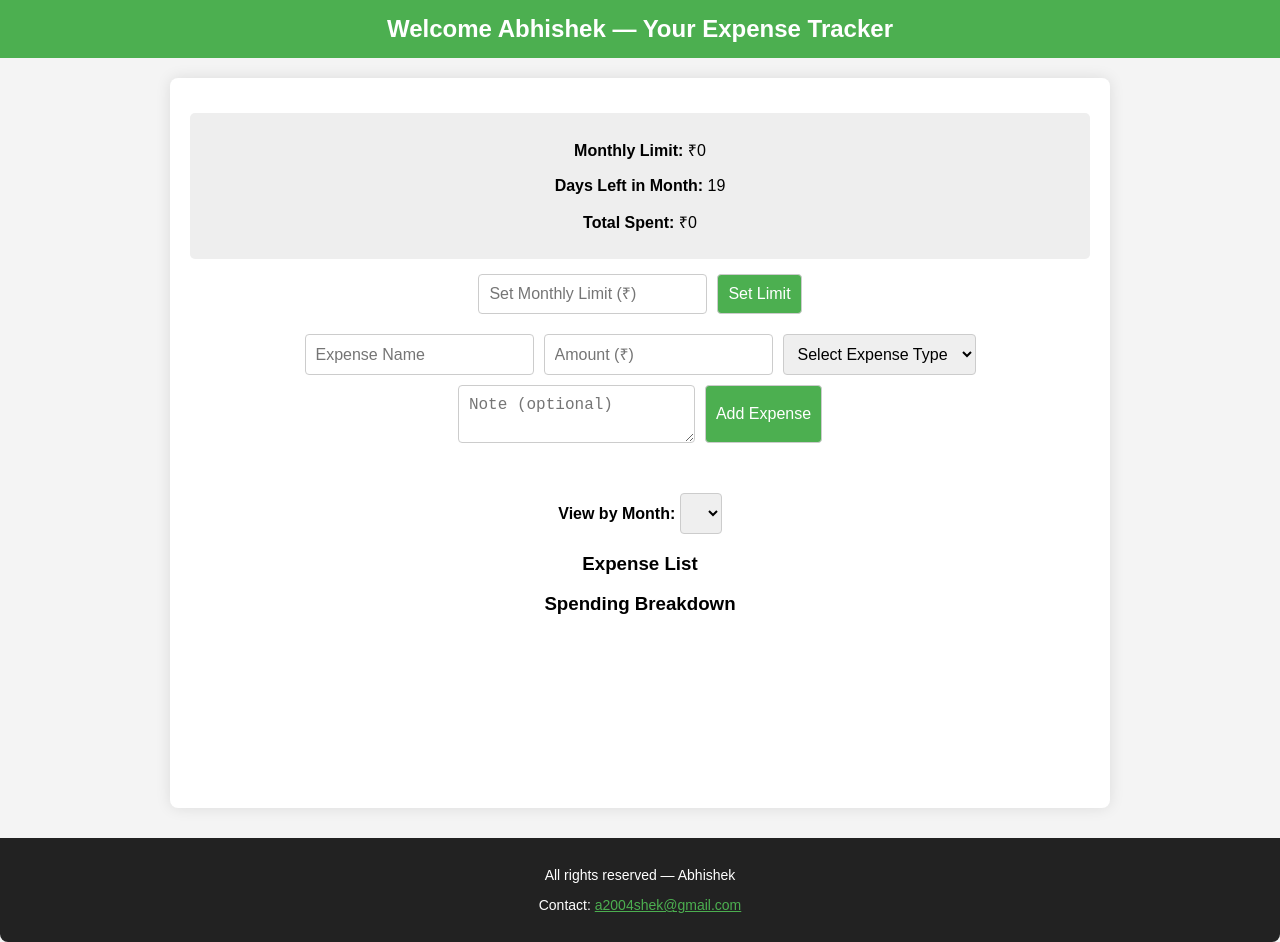
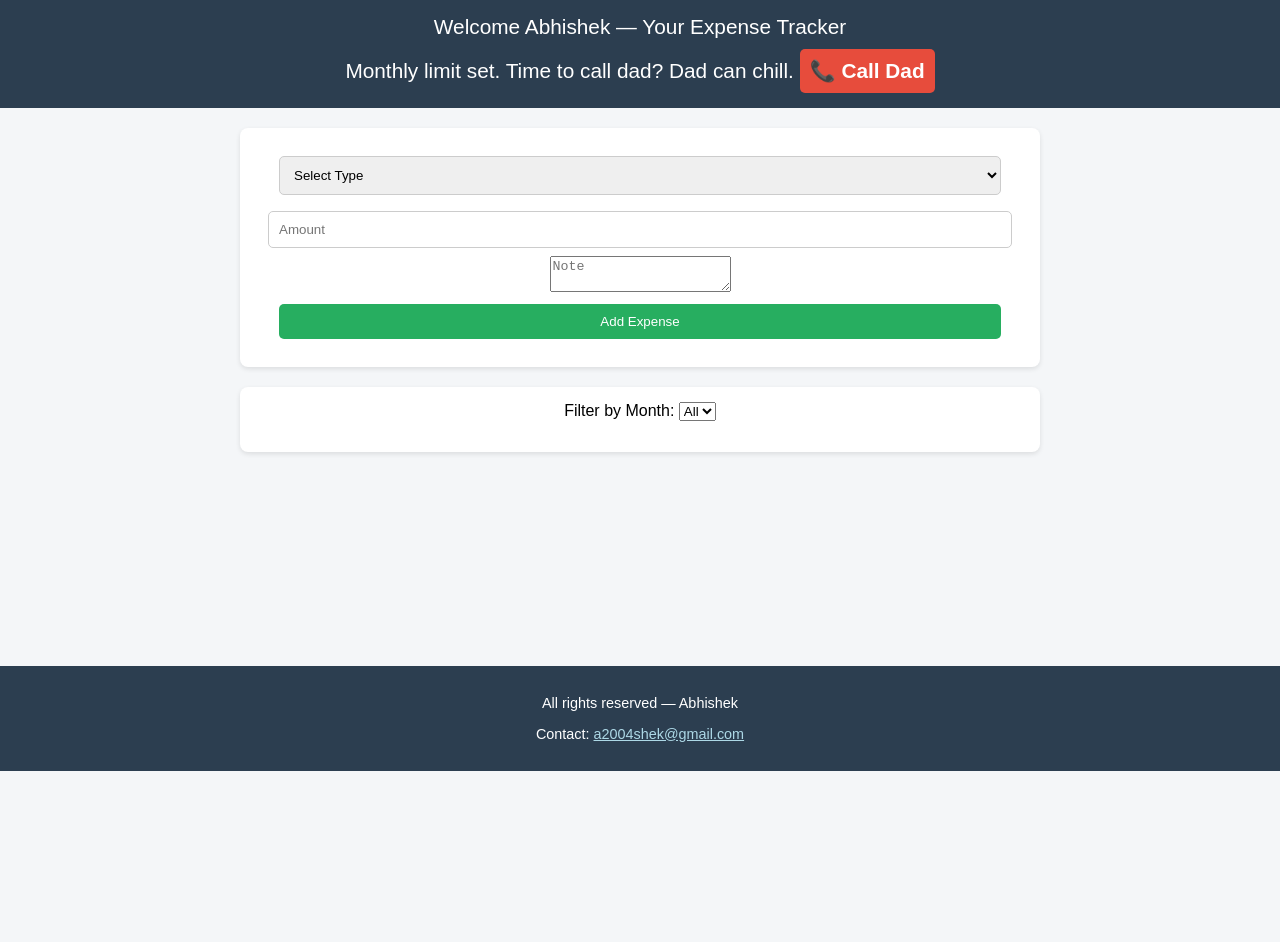
Before and after one commit to abnegative2904/expense-tracker, a website: page public/index.html in a window 1280 px wide. After the commit the page ends 800 px from the top, so only its background shows below. Drawn offline with nearby package versions, Linux system fonts and the light colour scheme; no server answers.

Commit message:
Update index.html

```diff
--- a/public/index.html
+++ b/public/index.html
@@ -3,265 +3,198 @@
 <head>
     <meta charset="UTF-8">
     <meta name="viewport" content="width=device-width, initial-scale=1.0">
-<title>Expense Tracker</title>
+    <title>Abhishek's Expense Tracker</title>
     <script src="https://cdn.jsdelivr.net/npm/chart.js"></script>
     <style>
         body {
             font-family: Arial, sans-serif;
-        background: #f4f4f4;
+            background: #f4f6f8;
             margin: 0;
             padding: 0;
             text-align: center;
         }
         header {
-        background: #4CAF50;
+            background: #2c3e50;
             color: white;
             padding: 15px;
-        font-size: 24px;
-        font-weight: bold;
+            font-size: 1.3em;
         }
-    .container {
-        max-width: 900px;
-        margin: 20px auto;
+        main {
+            max-width: 800px;
+            margin: auto;
+            padding: 20px;
+        }
+        form {
             background: white;
             padding: 20px;
             border-radius: 8px;
-        box-shadow: 0 0 15px rgba(0,0,0,0.1);
+            margin-bottom: 20px;
+            box-shadow: 0 2px 5px rgba(0,0,0,0.1);
         }
-    form {
-        display: flex;
-        gap: 10px;
-        flex-wrap: wrap;
-        justify-content: center;
+        form input, form select, form button {
+            margin: 8px 0;
+            padding: 10px;
+            width: 95%;
+            border: 1px solid #ccc;
+            border-radius: 5px;
+        }
+        form button {
+            background: #27ae60;
+            color: white;
+            border: none;
+            cursor: pointer;
+        }
+        form button:hover {
+            background: #219150;
+        }
+        .history {
+            background: white;
+            padding: 15px;
+            border-radius: 8px;
+            box-shadow: 0 2px 5px rgba(0,0,0,0.1);
             margin-bottom: 20px;
         }
-    input, select, textarea, button {
+        canvas {
+            margin-top: 20px;
+        }
+        footer {
+            background: #2c3e50;
+            color: white;
+            padding: 15px;
+            font-size: 0.9em;
+        }
+        .call-dad {
+            margin-top: 10px;
             padding: 10px;
-        font-size: 16px;
-        border: 1px solid #ccc;
-        border-radius: 4px;
-    }
-    button {
-        background: #4CAF50;
+            background: #e74c3c;
             color: white;
-        cursor: pointer;
-    }
-    button:hover {
-        background: #45a049;
-    }
-    ul {
-        list-style: none;
-        padding: 0;
-    }
-    li {
-        padding: 8px;
-        border-bottom: 1px solid #ddd;
-        text-align: left;
-    }
-    .summary {
-        margin: 15px 0;
-        padding: 10px;
-        background: #eee;
+            display: inline-block;
             border-radius: 5px;
         }
-    .alert {
-        padding: 10px;
-        margin: 10px auto;
+        .call-dad a {
+            color: white;
+            text-decoration: none;
             font-weight: bold;
-        width: fit-content;
         }
-    .green { background: #c8f7c5; color: #2d6a4f; }
-    .red { background: #f8d7da; color: #842029; }
-    .month-selector {
-        margin-bottom: 15px;
+        @media (max-width: 600px) {
+            form input, form select, form button {
+                width: 100%;
             }
-    footer {
-        margin-top: 30px;
-        padding: 15px;
-        background: #222;
-        color: white;
-        font-size: 14px;
-        border-radius: 0 0 8px 8px;
         }
     </style>
 </head>
 <body>
+    <header>
+        Welcome Abhishek — Your Expense Tracker<br>
+        Monthly limit set. Time to call dad? Dad can chill.
+        <div class="call-dad"><a href="tel:8340262841">📞 Call Dad</a></div>
+    </header>
 
-<header>Welcome Abhishek — Your Expense Tracker</header>
-
-<div class="container">
-    <div class="summary">
-        <p><strong>Monthly Limit:</strong> ₹<span id="limit">0</span></p>
-        <p><strong>Days Left in Month:</strong> <span id="days-left"></span></p>
-        <p><strong>Total Spent:</strong> ₹<span id="total-spent">0</span></p>
-    </div>
-
-    <form id="limit-form">
-        <input type="number" id="set-limit" placeholder="Set Monthly Limit (₹)" required>
-        <button type="submit">Set Limit</button>
-    </form>
-
+    <main>
         <form id="expense-form">
-        <input type="text" id="name" placeholder="Expense Name" required>
-        <input type="number" id="amount" placeholder="Amount (₹)" required>
-        <select id="expense_type" required>
-            <option value="">Select Expense Type</option>
+            <select id="type" required>
+                <option value="">Select Type</option>
                 <option>Paid Mess</option>
+                <option>Cab</option>
                 <option>Bus</option>
+                <option>Bissu</option>
                 <option>OAC</option>
-            <option>Bissu</option>
+                <option>FC</option>
                 <option>Jai Udhaar</option>
                 <option>Gym</option>
-            <option>Bhabhi</option>
-            <option>Other</option>
+                <option>Minoxidil</option>
+                <option>Blinkit</option>
             </select>
-        <textarea id="note" placeholder="Note (optional)"></textarea>
+            <input type="number" id="amount" placeholder="Amount" required>
+            <textarea id="note" placeholder="Note"></textarea>
             <button type="submit">Add Expense</button>
         </form>
 
-    <div id="message" class="alert"></div>
-
-    <div class="month-selector">
-        <label for="monthFilter"><strong>View by Month:</strong></label>
-        <select id="monthFilter"></select>
+        <div class="history">
+            <label>Filter by Month:</label>
+            <select id="month-filter">
+                <option value="all">All</option>
+            </select>
+            <ul id="expense-list"></ul>
         </div>
 
-    <h3>Expense List</h3>
-    <ul id="expense-list"></ul>
-
-    <h3>Spending Breakdown</h3>
-    <canvas id="pieChart"></canvas>
-</div>
+        <canvas id="expenseChart"></canvas>
+    </main>
 
     <footer>
         <p>All rights reserved — Abhishek</p>
-    <p>Contact: <a href="mailto:a2004shek@gmail.com" style="color:#4CAF50;">a2004shek@gmail.com</a></p>
+        <p>Contact: <a href="mailto:a2004shek@gmail.com" style="color:lightblue;">a2004shek@gmail.com</a></p>
     </footer>
 
     <script>
+        const expenseForm = document.getElementById("expense-form");
+        const expenseList = document.getElementById("expense-list");
+        const monthFilter = document.getElementById("month-filter");
+        const ctx = document.getElementById('expenseChart').getContext('2d');
+
         let expenses = [];
-    let monthlyLimit = 0;
 
-    const expenseList = document.getElementById('expense-list');
-    const totalSpentEl = document.getElementById('total-spent');
-    const limitEl = document.getElementById('limit');
-    const messageEl = document.getElementById('message');
-    const daysLeftEl = document.getElementById('days-left');
-    const monthFilterEl = document.getElementById('monthFilter');
+        async function fetchExpenses() {
+            const res = await fetch('/expenses');
+            expenses = await res.json();
+            updateMonthFilter();
+            renderExpenses();
+            updateChart();
+        }
 
-    function updateDaysLeft() {
-        const today = new Date();
-        const lastDay = new Date(today.getFullYear(), today.getMonth() + 1, 0);
-        daysLeftEl.textContent = Math.ceil((lastDay - today) / (1000 * 60 * 60 * 24));
+        function updateMonthFilter() {
+            const months = [...new Set(expenses.map(e => new Date(e.expense_date).toLocaleString('default', { month: 'long', year: 'numeric' })))];
+            monthFilter.innerHTML = `<option value="all">All</option>` + months.map(m => `<option value="${m}">${m}</option>`).join('');
         }
-    updateDaysLeft();
 
-    let pieChart;
-    function updateChart(filteredExpenses) {
-        const categoryTotals = {};
-        filteredExpenses.forEach(e => {
-            if (!categoryTotals[e.expense_type]) categoryTotals[e.expense_type] = 0;
-            categoryTotals[e.expense_type] += parseFloat(e.amount);
+        function renderExpenses() {
+            const selectedMonth = monthFilter.value;
+            expenseList.innerHTML = '';
+            expenses
+                .filter(e => selectedMonth === 'all' || new Date(e.expense_date).toLocaleString('default', { month: 'long', year: 'numeric' }) === selectedMonth)
+                .forEach(e => {
+                    const li = document.createElement('li');
+                    li.textContent = `${e.expense_type} — ₹${e.amount} — ${e.note || 'No note'} — ${new Date(e.expense_date).toLocaleDateString()}`;
+                    expenseList.appendChild(li);
                 });
+        }
 
-        const ctx = document.getElementById('pieChart').getContext('2d');
-        if (pieChart) pieChart.destroy();
-        pieChart = new Chart(ctx, {
+        function updateChart() {
+            const typeTotals = {};
+            expenses.forEach(e => {
+                typeTotals[e.expense_type] = (typeTotals[e.expense_type] || 0) + parseFloat(e.amount);
+            });
+            new Chart(ctx, {
                 type: 'pie',
                 data: {
-                labels: Object.keys(categoryTotals),
+                    labels: Object.keys(typeTotals),
                     datasets: [{
-                    data: Object.values(categoryTotals),
-                    backgroundColor: [
-                        '#FF6384', '#36A2EB', '#FFCE56',
-                        '#4BC0C0', '#9966FF', '#FF9F40', '#6f42c1', '#20c997'
-                    ]
+                        data: Object.values(typeTotals),
+                        backgroundColor: ['#e74c3c','#3498db','#2ecc71','#f1c40f','#9b59b6','#e67e22','#1abc9c','#34495e','#95a5a6','#d35400']
                     }]
                 }
             });
         }
 
-    function populateMonthFilter() {
-        const months = [...new Set(expenses.map(e => {
-            const date = new Date(e.expense_date);
-            return `${date.getFullYear()}-${String(date.getMonth()+1).padStart(2,'0')}`;
-        }))];
-        monthFilterEl.innerHTML = months.map(m => `<option value="${m}">${m}</option>`).join('');
-        monthFilterEl.value = months[0] || '';
-    }
-
-    function renderExpenses() {
-        const selectedMonth = monthFilterEl.value;
-        const filteredExpenses = expenses.filter(e => {
-            const date = new Date(e.expense_date);
-            const ym = `${date.getFullYear()}-${String(date.getMonth()+1).padStart(2,'0')}`;
-            return selectedMonth ? ym === selectedMonth : true;
-        });
-
-        expenseList.innerHTML = '';
-        const totalSpent = filteredExpenses.reduce((sum, e) => sum + parseFloat(e.amount), 0);
-        totalSpentEl.textContent = totalSpent.toFixed(2);
-        limitEl.textContent = monthlyLimit;
-
-        if (monthlyLimit > 0) {
-            if (totalSpent < monthlyLimit * 0.5) {
-                messageEl.textContent = "Dad can chill now 😎";
-                messageEl.className = "alert green";
-            } else if (totalSpent < monthlyLimit) {
-                messageEl.textContent = "Spending okay, keep track 👀";
-                messageEl.className = "alert";
-            } else {
-                messageEl.textContent = "Time to call Dad 📞💸";
-                messageEl.className = "alert red";
-            }
-        }
-
-        filteredExpenses.forEach(e => {
-            const li = document.createElement('li');
-            li.textContent = `${e.name} — ₹${e.amount} (${e.expense_type}) ${e.note ? '— ' + e.note : ''}`;
-            expenseList.appendChild(li);
-        });
-
-        updateChart(filteredExpenses);
-    }
-
-    async function fetchExpenses() {
-        const res = await fetch('/expenses');
-        const data = await res.json();
-        expenses = data;
-        populateMonthFilter();
-        renderExpenses();
-    }
-
-    document.getElementById('expense-form').addEventListener('submit', async function(e) {
+        expenseForm.addEventListener("submit", async (e) => {
             e.preventDefault();
-        const name = document.getElementById('name').value;
-        const amount = document.getElementById('amount').value;
-        const expense_type = document.getElementById('expense_type').value;
-        const note = document.getElementById('note').value;
-
+            const data = {
+                expense_type: document.getElementById("type").value,
+                amount: document.getElementById("amount").value,
+                note: document.getElementById("note").value || null
+            };
             await fetch('/expenses', {
                 method: 'POST',
                 headers: { 'Content-Type': 'application/json' },
-            body: JSON.stringify({ name, amount, expense_type, note })
+                body: JSON.stringify(data)
             });
-
-        this.reset();
+            expenseForm.reset();
             fetchExpenses();
         });
 
-    document.getElementById('limit-form').addEventListener('submit', function(e) {
-        e.preventDefault();
-        monthlyLimit = parseFloat(document.getElementById('set-limit').value);
-        localStorage.setItem('monthlyLimit', monthlyLimit);
-        renderExpenses();
-    });
+        monthFilter.addEventListener("change", renderExpenses);
 
-    monthFilterEl.addEventListener('change', renderExpenses);
-
-    monthlyLimit = parseFloat(localStorage.getItem('monthlyLimit')) || 0;
         fetchExpenses();
     </script>
-
 </body>
 </html>
```
Lines whose indentation alone changed are shown as unchanged.
